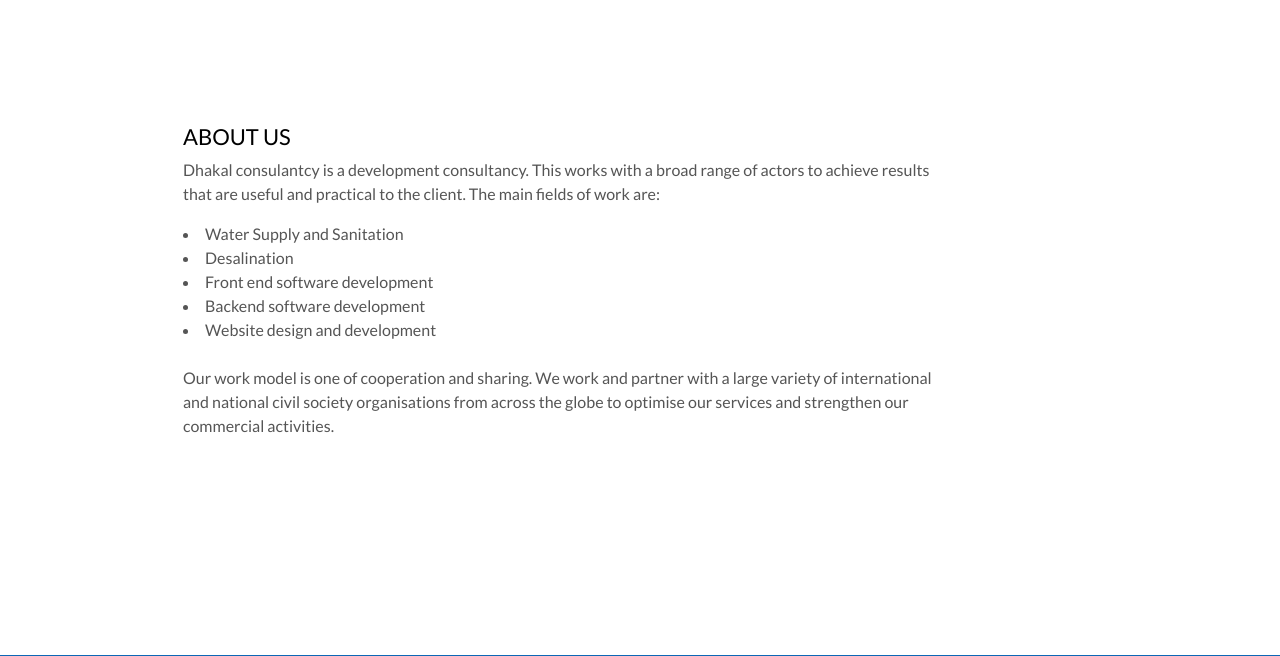
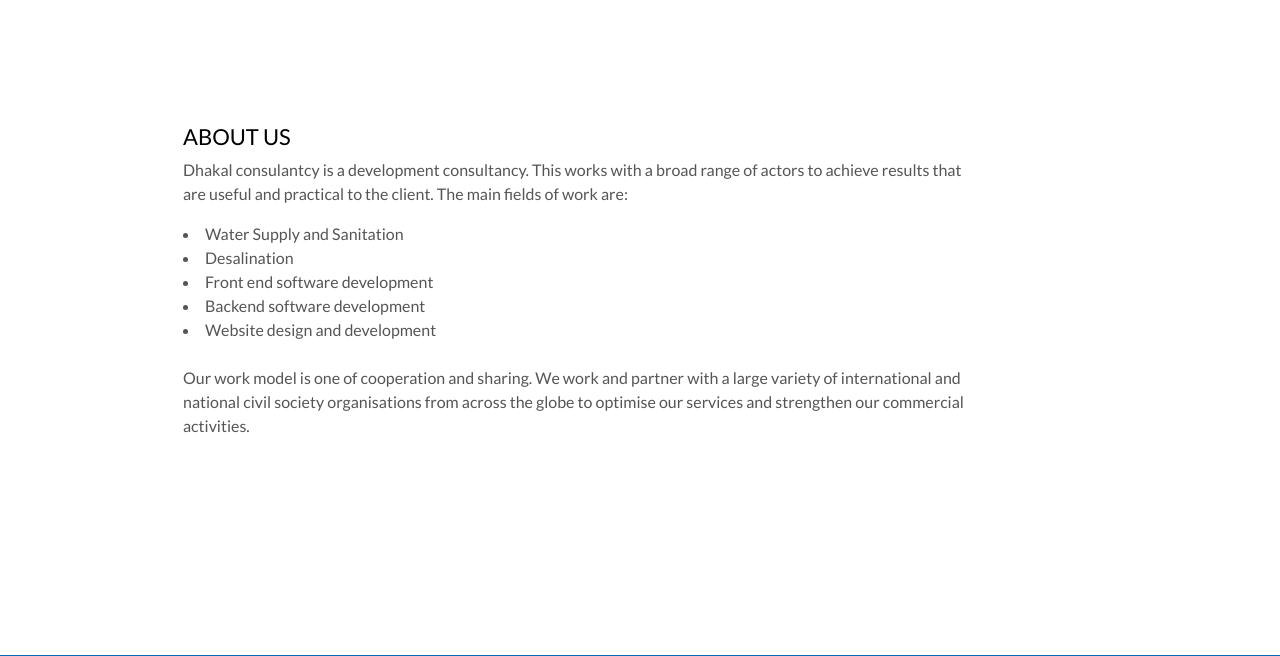
Before and after one commit to dhakal79/Portfolio-project-MS5, a Django app: template about/templates/about/about.html in a window 1280 px wide; the page is wider, and only the part inside the window is pictured. Shown: the part 223-879 px from the top of that part. Run offline with Django 3.2, Linux system fonts and the light colour scheme; the template is opened without the code that fills it, so the values that code supplies are empty; some libraries are stand-ins or nearby versions.

Commit message:
add css style

```diff
--- a/static/css/style.css
+++ b/static/css/style.css
@@ -373,5 +373,5 @@ input[type=text], input[type=email], textarea {
     width: 250%;
 }
 #about p{
-    width: 160%;
+    width: 165%;
 }
```
